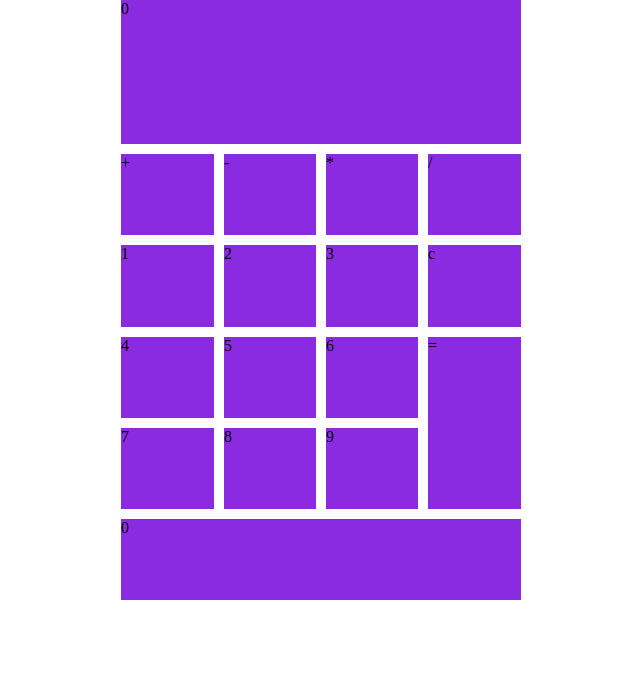
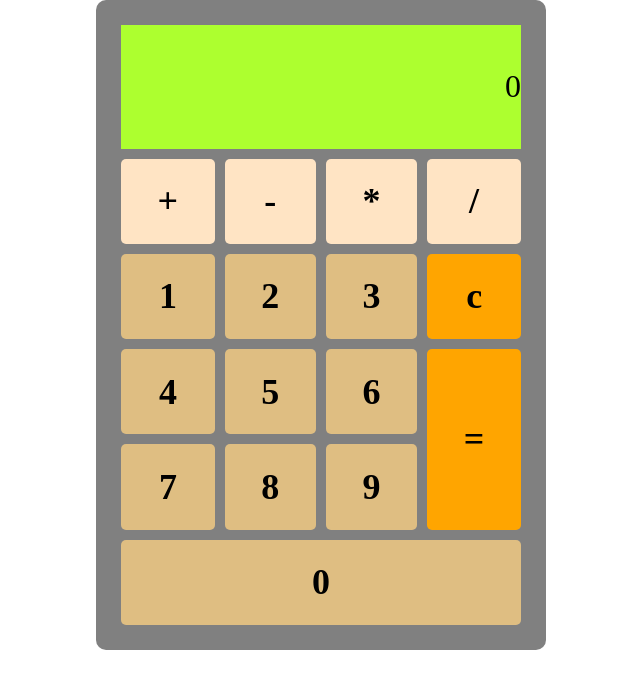
Before and after one commit to colony00/basic-calculator, a plain HTML site: page index.html in a window 1280 px wide. Shown: the whole page, without its empty margins (319-959 px from the left). Drawn offline with Linux system fonts and the light colour scheme.

Commit message:
Beutified a bit

```diff
--- a/styles.css
+++ b/styles.css
@@ -10,14 +10,43 @@ body {
   display: grid;
   grid-template-columns: repeat(4, auto);
   grid-gap: 10px;
+  background-color: grey;
+  padding: 25px;
+  border-radius: 10px;
 }
 
-.calculator div {
-  background-color: blueviolet;
+.calculator :not(.display) {
+  border-radius: 5px;
+  display: flex;
+  align-items: center;
+  justify-content: center;
+  font-size: 36px;
+  font-weight: 900;
+}
+
+.display {
+  display: flex;
+  align-items: center;
+  justify-content: flex-end;
+  font-size: 32px;
+  padding: 0;
+  overflow: hidden;
+}
+
+.number {
+  background-color: rgb(223, 190, 130);
+}
+.operator {
+  background-color: bisque;
+}
+.equal,
+.clear {
+  background-color: orange;
 }
 
 .display {
   grid-area: 1/ 1/ 3/ 5;
+  background-color: greenyellow;
 }
 .equal {
   grid-area: 5/4/7/4;
```
